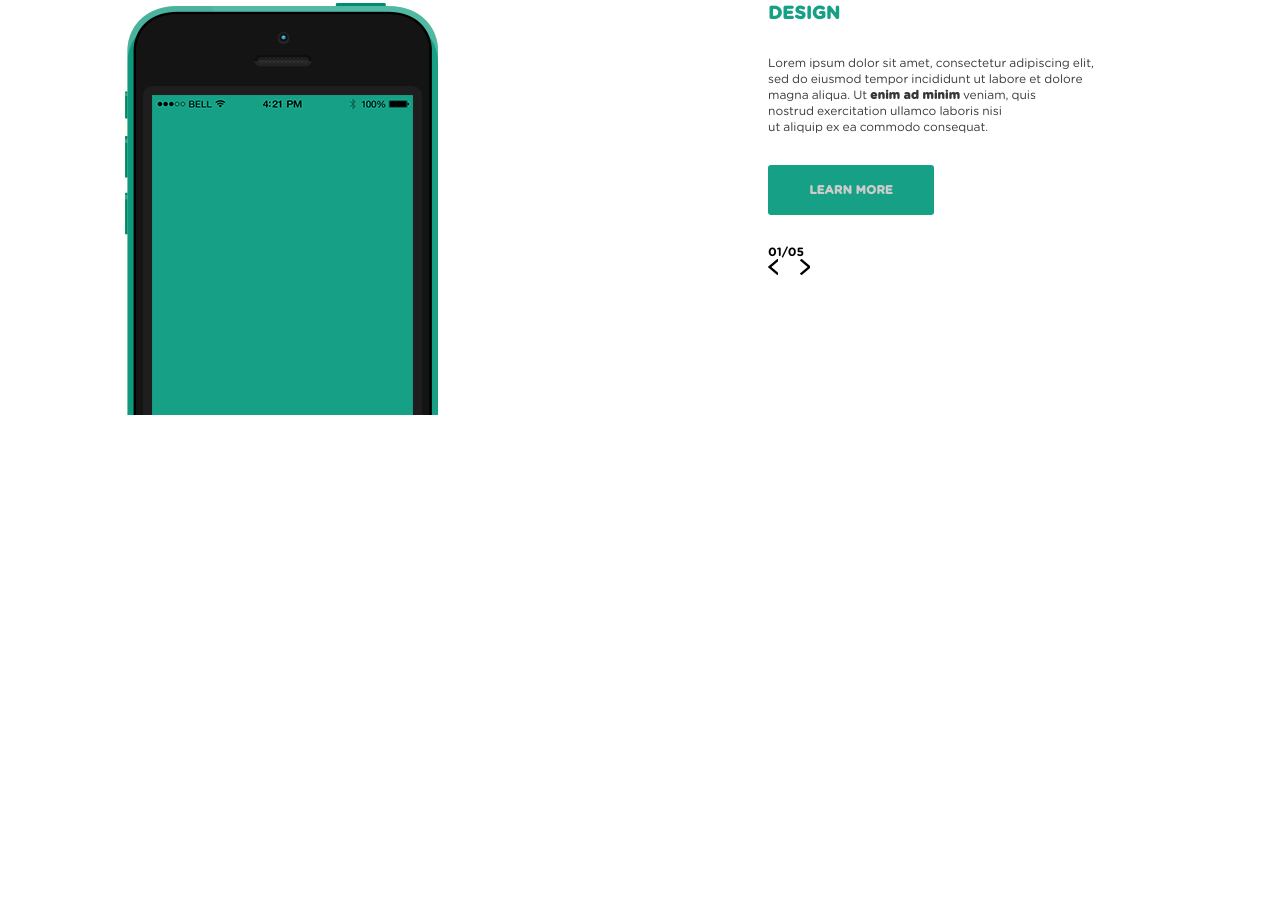
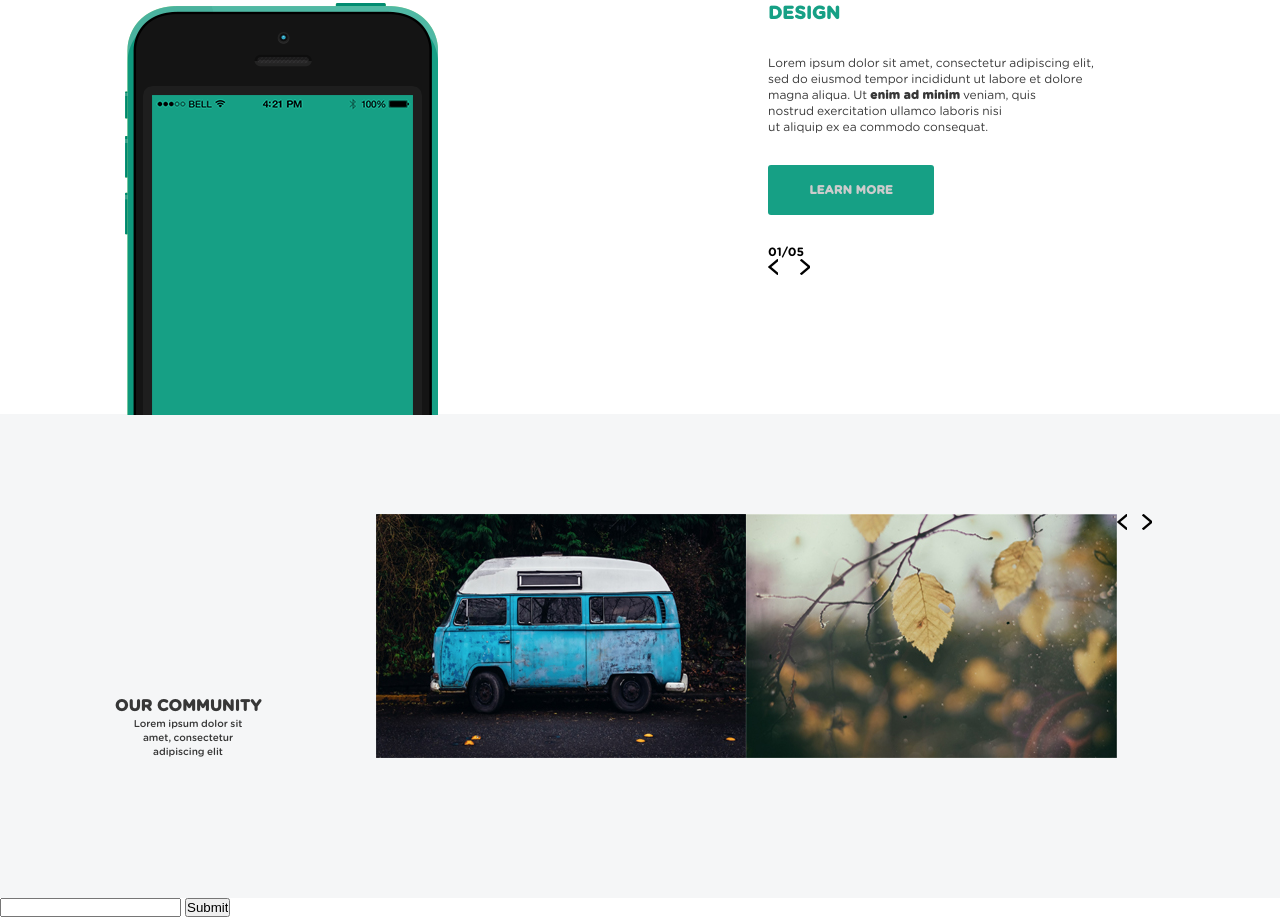
Before and after one commit to pustovitDmytro/phototime, a plain HTML site: page phototime/index.html in a window 1280 px wide. Shown: the part 1381-2298 px from the top of the page. Before the commit the page ends 1800 px from the top, so only its background shows below. Drawn offline with Linux system fonts and the light colour scheme.

Commit message:
section 3 problems

```diff
--- a/phototime/css/style.css
+++ b/phototime/css/style.css
@@ -48,11 +48,6 @@ nav a{
 	font-family: GothmRoundedBold;
 	font-weight: bold;
 	color: #ccc;
-}
-header:after{
-	content: "";
-	display: table;
-	clear: both;
 }
 .title{
 	margin-top: 240px;
@@ -181,11 +176,53 @@ header .btn-start{
 	height:16px;
 	border:none;
 	display: block;
-	margin-right: 22px;
 	float:left;
 	background: url(../images/buttons.png) no-repeat 0 0;
 }
-
 #slider-right{
 	background-position: -32px 0;
+	margin-left: 22px;
 }
+#sec-three{
+	height: 484px;
+	width: 1280px;
+	background-color: #f5f6f7
+}
+#sec-three .sec3wrap{
+	margin-top: 95px;
+	margin-right: 128px;
+	float: right;
+}
+.to-right{
+	width: 1152px;
+}
+.to-right button{
+	float: right;
+}
+#right-btn{
+	background-position: -32px 0;
+	margin-left: 15px;
+}
+#sec-three .text-wrapper{
+	width: 385px;
+	text-align: center;
+}
+#sec-three .wrapper{
+	display: flex;
+	justify-content: flex-end;
+	align-items: flex-end;
+}
+#sec-three h2{
+	color: #373737;
+	font-size: 16px;
+	font-family: GothmRoundedBold;
+}
+#sec-three p{
+	font-family: GothmRoundedMedium;
+	font-size: 10px;
+	color: #373737;
+}
+#sec-tree img{
+	width: 370px;
+	height: 244px;
+}
--- a/phototime/index.html
+++ b/phototime/index.html
@@ -50,10 +50,36 @@
 			<button class="btn-start">LEARN MORE</button>
 			<div class="slider">
 				<div class="num">01/05</div>
-				<button ></button>
+				<button></button>
 				<button id="slider-right"></button>
 			</div>
 		</div>
 	</section>
+	<section id="sec-three">
+		<div class="sec3wrap">
+		<div class="slider to-right">
+			<button id="right-btn"></button>
+			<button></button>
+		</div>
+		<div class="wrapper">
+
+		<div class="text-wrapper">
+			<img src="" alt="" class="camera-logo">
+			<h2>OUR COMMUNITY</h2>
+			<p>Lorem ipsum dolor sit<br>amet, consectetur<br> adipiscing elit</p>
+		</div>
+		<img src="images/bus.jpg" alt="bus">
+		<img src="images/autumn.jpg" alt="autunm">
+
+		</div>
+		</div>
+	</section>
+	<section class="sec-four">
+		<h2></h2>
+		<div class="mail-form">
+			<input type="email">
+			<input type="submit">
+		</div>
+	</section>
 </body>
 </html>
```
Also changed, not shown: phototime/images/autumn.jpg (added), phototime/images/bus.jpg (added), 1 other file.
